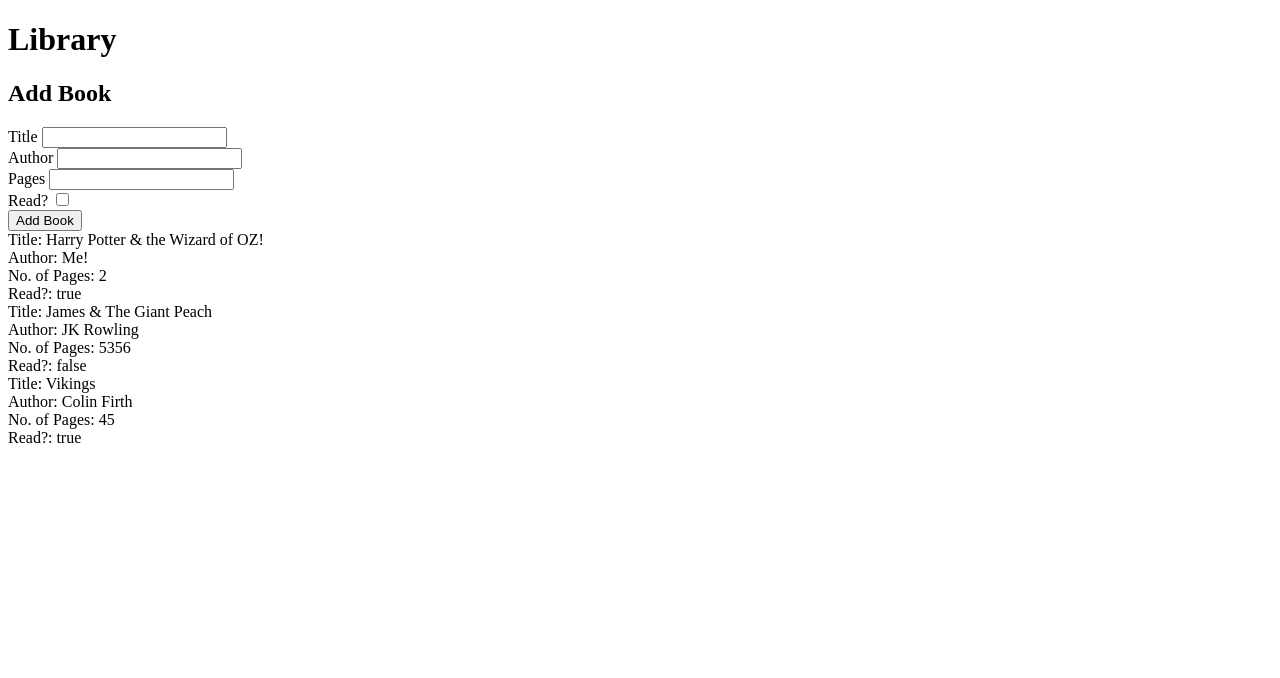
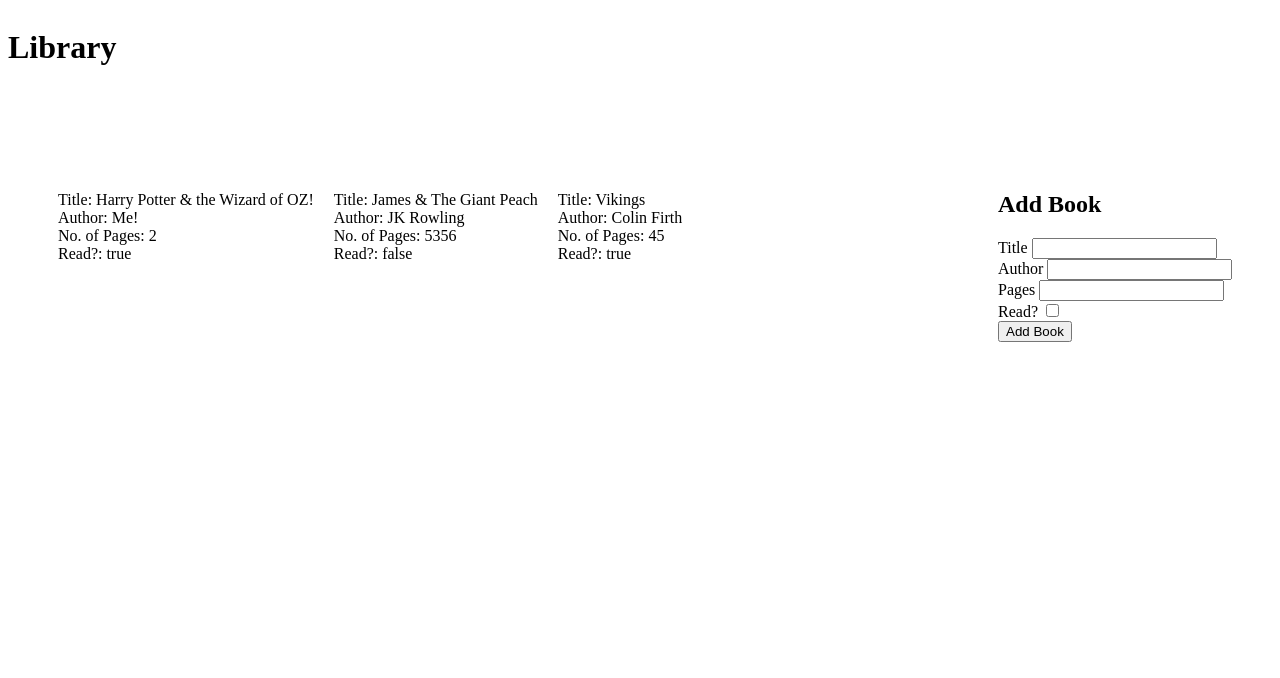
Before and after one commit to Wolfson-1/library-project, a plain HTML site: page index.html in a window 1280 px wide. Drawn offline with Linux system fonts and the light colour scheme.

Commit message:
ADD BASIC CSS LAYOUT: Add basic CSS layout for user interface. Add steps in submit button event listener to clear input values when actioned.

```diff
--- a/index.html
+++ b/index.html
@@ -9,9 +9,12 @@
     <script src="javascript.js" defer></script>
 </head>
 <body>
+
+    <div class="headerContainer">
         <h1>Library</h1>
+    </div>
 
-
+    <div class="addBookContainer">
         <h2>Add Book</h2>
         <div class="addBook">
             <form action="POST">
@@ -34,6 +37,7 @@
                 <button type="submit" class="submitButton">Add Book</button>
             </form>
         </div>
+    </div>
 
     <div class="libraryContainer">
 
--- a/javascript.js
+++ b/javascript.js
@@ -92,12 +92,17 @@ submitButton.addEventListener('click', (e) => {
     newBook = new bookConstructor(newTitle,newAuthor,newPages,newRead);
     addToLibrary(newBook);
 
-    //Clears all temporary variables
+    //Clears all temporary variables & form inputs
     newTitle = '';
     newAuthor = '';
     newPages = '';
     newRead = '';
     newBook = '';
+
+    titleInput.value = '';
+    authorInput.value = '';
+    pagesInput.value = '';
+    readInput.value = '';
 
     libraryDivUpdate();
 })
--- a/stylesheet.css
+++ b/stylesheet.css
@@ -0,0 +1,40 @@
+body {
+    width: 100vw;
+    height: 100vh;
+    display: grid;
+    grid-template-columns: 3fr 1fr;
+    grid-template-rows: 1fr 4fr 1fr;
+
+}
+
+.headerContainer {
+    grid-column-start: 1;
+    grid-column-end: 3;
+    grid-row-start: 1;
+    grid-row-end: 2;
+}
+
+.addBookContainer {
+    grid-column-start: 2;
+    grid-column-end: 3;
+    grid-row-start: 2;
+    grid-row-end: 3;
+
+    padding: 30px;
+}
+
+.libraryContainer {
+    grid-column-start: 1;
+    grid-column-end: 2;
+    grid-row-start: 2;
+    grid-row-end: 3;
+
+    display:flex;
+    flex-direction: row;
+    flex-wrap: wrap;
+    justify-content: left;
+
+    gap:20px;
+    padding:50px;
+    overflow-y: scroll;
+}
```
Lines whose indentation alone changed are shown as unchanged.
